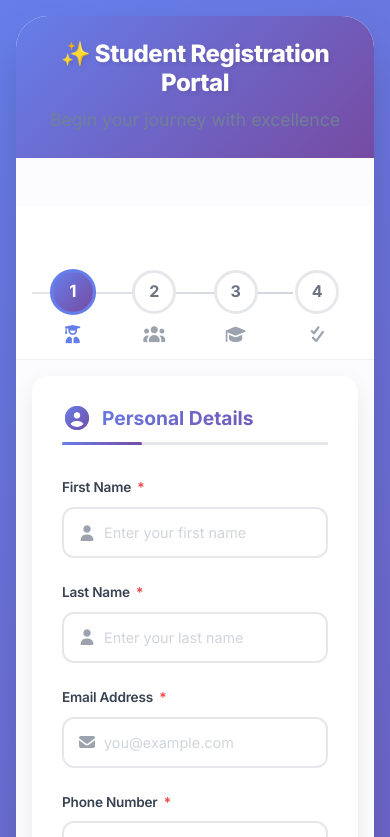
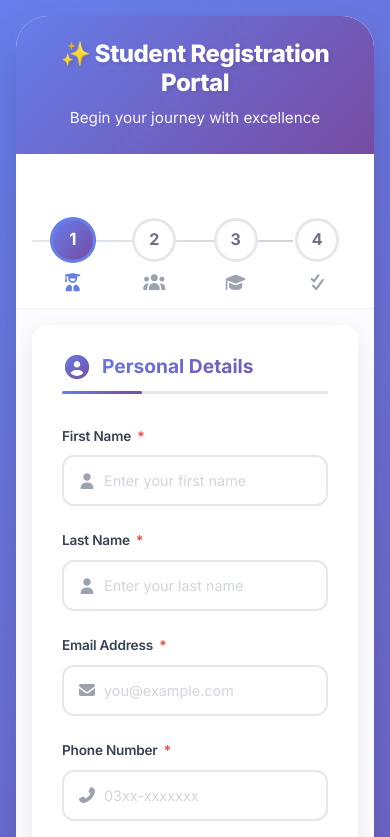
Before and after one commit to SaqlainDawood/Student_Teacher_Portal_UMS, a React (Vite) app: page /student/register in a window 390 px wide. Shown: the top 837 px of the page. Built offline with nearby package versions, Linux system fonts and the light colour scheme.

Commit message:
Update some css disturbtion

```diff
--- a/src/Forms/Multipartform/MultiPartForm.css
+++ b/src/Forms/Multipartform/MultiPartForm.css
@@ -24,13 +24,13 @@
   box-shadow: 0 35px 60px -15px rgba(0, 0, 0, 0.3);
 }
 
-.form-header {
+.multiform-form-header {
   background: linear-gradient(135deg, #667eea 0%, #764ba2 100%);
   padding: 2rem;
   text-align: center;
 }
 
-.form-header h2 {
+.multiform-form-header h2 {
   color: white;
   font-weight: 800;
   font-size: 2rem;
@@ -39,7 +39,7 @@
   text-shadow: 2px 2px 4px rgba(0, 0, 0, 0.1);
 }
 
-.form-header p {
+.multiform-form-header p {
   color: rgba(255, 255, 255, 0.95);
   margin: 0.5rem 0 0;
   font-size: 0.95rem;
@@ -155,7 +155,7 @@
     padding: 1rem;
   }
 
-  .form-header h2 {
+  .multiform-form-header h2 {
     font-size: 1.5rem;
   }
 
@@ -187,7 +187,7 @@
 }
 
 @media (max-width: 480px) {
-  .form-header {
+  .multiform-form-header {
     padding: 1.5rem;
   }
 
--- a/src/Forms/Multipartform/Multi_part_form.jsx
+++ b/src/Forms/Multipartform/Multi_part_form.jsx
@@ -131,7 +131,7 @@ const MultiPartForm = () => {
     <div className="registration-wrapper">
       <div className="luxury-container">
         <div className="glass-card">
-          <div className="form-header">
+          <div className="multiform-form-header">
             <h2>✨ Student Registration Portal</h2>
             <p>Begin your journey with excellence</p>
           </div>
```
